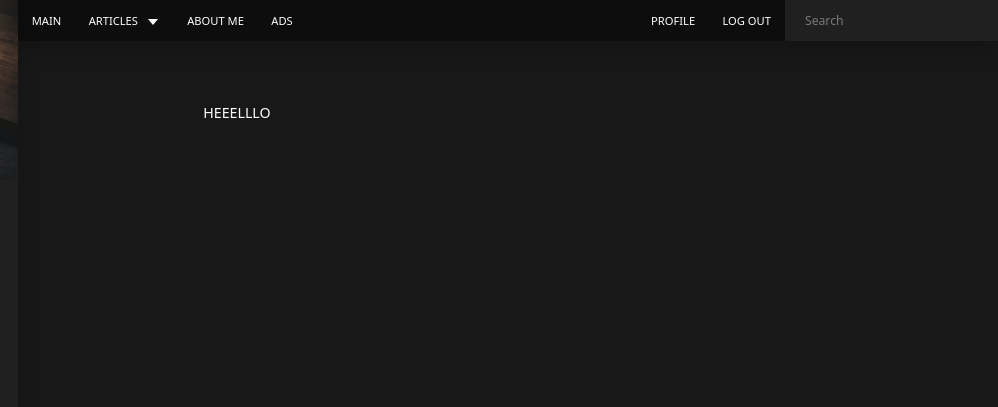
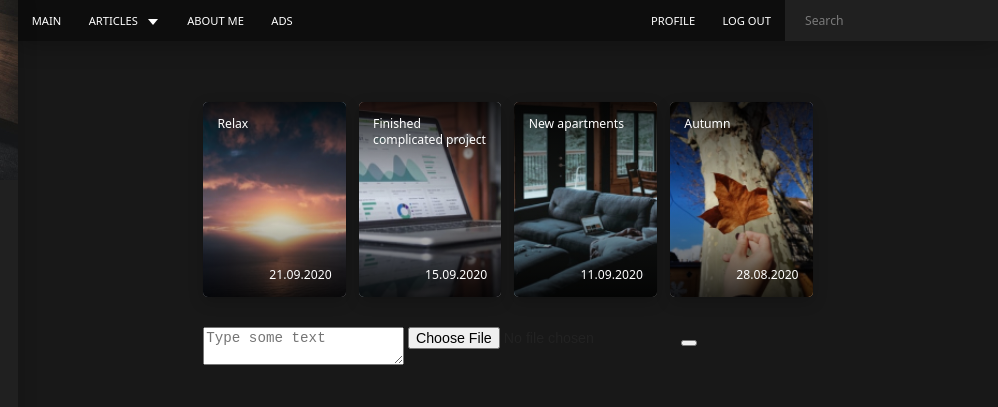
Before and after one commit to iuru2522/personalblog, a website: page src/index.html in a window 1280 px wide. Shown: the top 407 px of the page, 282-1280 px from the left. Drawn offline with nearby package versions, Linux system fonts and the light colour scheme; files that its build step writes are made by us from their sources; files whose address does not match are found by name.

Commit message:
styled stories + add_post part 1

```diff
--- /dev/null
+++ b/src/assets/scss/blocks/stories.scss
@@ -0,0 +1,72 @@
+.stories {
+    display: grid;
+    grid-template-columns: auto auto auto auto;
+    grid-column-gap: 13px;
+    grid-auto-rows: 195px;
+    margin-bottom: 3rem;
+}
+
+.stories__item{
+    overflow: hidden;
+    position: relative;
+    border-radius: 5px;
+    background-color: #ccc;
+    box-shadow: 0 5px 15px rgba($black, .2);
+    cursor: pointer;
+
+    &:after {
+        content: "";
+        display: block;
+        width: 100%;
+        height: 100%;
+        background-image: linear-gradient(to bottom, rgba($black, .8),
+                                                     rgba($black, 0) 50%,
+                                                     rgba($black, .8)
+                                                     );
+        position: absolute;
+        top: 0;
+        left: 0;
+        z-index: 2;
+    }
+
+    &:hover {
+        .stories__preview {
+            transform: scale(1.3);
+            transition-duration: 5s;
+        }
+    }
+}
+
+.stories__preview {
+    position: relative;
+    width: 100%;
+    height: 100%;
+    object-fit: cover;
+    top: 0;
+    left: 0;
+    z-index: 1;
+
+    transform: scale(1.05);
+    transition: transform 1s ease-in-out ;
+}
+
+.stories__title,
+.stories__date  {
+    width: 100%;
+    padding: 1.4rem;
+    line-height: 1.3;
+    font-size: 1.2rem;
+    color: $white;
+    position: absolute;
+    left: 0;
+    z-index: 3;
+}
+
+.stories__title {
+    top: 0;
+}
+
+.stories__date {
+    bottom: 0;
+    text-align: right;
+}
--- a/src/assets/scss/style.scss
+++ b/src/assets/scss/style.scss
@@ -11,7 +11,6 @@ body {
     font-size: 1.4rem;
     line-height: 1.5;
     color: $white;
-
 }
 
 *,
@@ -33,3 +32,5 @@ body {
 @import "blocks/profile";
 @import "blocks/social";
 @import "blocks/btn";
+@import "blocks/stories";
+@import "blocks/add-post";
--- a/src/index.html
+++ b/src/index.html
@@ -2,5 +2,39 @@
 layout: default
 title: Personal blog
 ---
+<!-- Stories -->
+<div class="stories">
+    <div class="stories__item">
+        <img class="stories__preview" src="assets/images//stories/story-1.jpg" alt="">
+        <div class="stories__title">Relax</div>
+        <time class="stories__date" datetime="2020-09-21">21.09.2020</time>
+    </div>
+    <div class="stories__item">
+        <img class="stories__preview" src="assets/images//stories/story-2.jpg" alt="">
+        <div class="stories__title">Finished complicated project</div>
+        <time class="stories__date" datetime="2020-09-21">15.09.2020</time>
+    </div>
+    <div class="stories__item">
+        <img class="stories__preview" src="assets/images//stories/story-3.jpg" alt="">
+        <div class="stories__title">New apartments</div>
+        <time class="stories__date" datetime="2020-09-21">11.09.2020</time>
+    </div>
+    <div class="stories__item">
+        <img class="stories__preview" src="assets/images//stories/story-4.jpg" alt="">
+        <div class="stories__title">Autumn</div>
+        <time class="stories__date" datetime="2020-09-21">28.08.2020</time>
+    </div>
+</div><!-- /.stories -->
 
-HEEELLLO
+
+<!-- Add post -->
+<div class="add-post">
+    <form action="/" method="post">
+        <textarea name="post-text" placeholder="Type some text"></textarea>
+        <label for="">
+            <input type="file" id="add-post-file">
+        </label>
+        <button type="submit"></button>
+    </form>
+
+</div>
```
Also changed, not shown: dist/assets/css/style.css, dist/assets/css/style.min.css, dist/index.html, src/assets/images/stories/story-1.jpg (added), src/assets/images/stories/story-2.jpg (added), src/assets/images/stories/story-3.jpg (added), src/assets/images/stories/story-4.jpg (added), src/assets/scss/blocks/add-post.scss (added), 1 other file.
